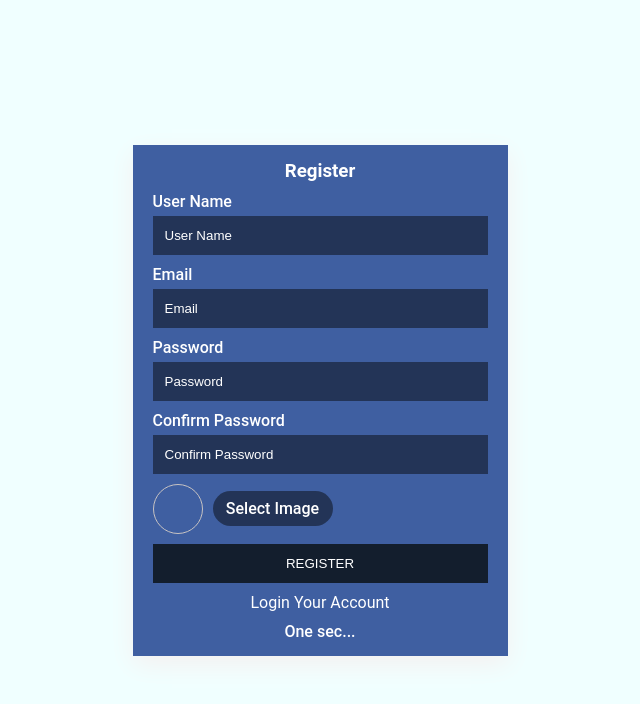
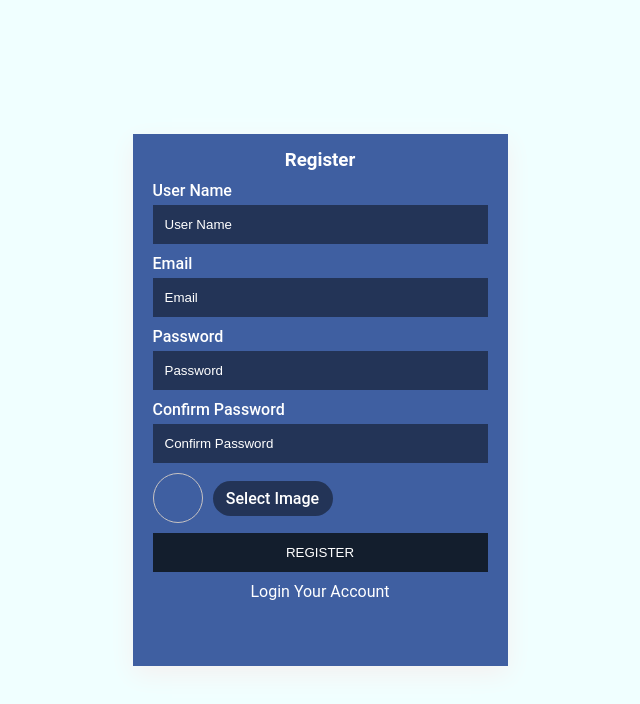
Before and after one commit to chihabSD/letsChat, a React (Create React App) app: page /register in a window 1280 px wide. Shown: the top 704 px of the page, without its empty margins (320-960 px from the left). Built offline with nearby package versions, Linux system fonts and the light colour scheme.

Commit message:
display error messages

```diff
--- a/package.json
+++ b/package.json
@@ -16,9 +16,11 @@
     "react-dom": "^18.2.0",
     "react-hot-toast": "^2.4.0",
     "react-icons": "^4.7.1",
+    "react-loader-spinner": "^5.3.4",
     "react-redux": "^8.0.5",
     "react-router-dom": "^6.8.1",
     "react-scripts": "5.0.1",
+    "react-toastify": "^9.1.1",
     "redux": "^4.2.1",
     "redux-thunk": "^2.4.2",
     "sass": "^1.58.1",
--- a/src/components/Register.js
+++ b/src/components/Register.js
@@ -3,10 +3,22 @@ import { Link, useNavigate } from "react-router-dom";
 import { useRedux } from "../hooks/useRedux";
 import { _register } from "../redux/actions/auth/register";
 import { clearRegistered } from "../redux/reducers/register";
+import { ToastContainer, toast } from "react-toastify";
+import { Circles, Oval } from "react-loader-spinner";
+
+import "react-toastify/dist/ReactToastify.css";
+import { clearError } from "../redux/reducers/error";
 const Register = () => {
+  const { loading, dispatch, error, registered } = useRedux();
+  const notify = () => toast.success("Registeration completed successfully");
+  const toastId = React.useRef(null);
   const navigate = useNavigate();
-  const { loading, dispatch, registered } = useRedux();
-  const fileInput = useRef(null);
+
+
+  const errorNotify = () =>toastId.current = toast.error(error, {closeOnClick:dispatch(clearError())});
+  const dismiss = () =>  toast.dismiss(toastId.current);
+
+
 
   const [loadImage, setLoadImage] = useState("");
   const [state, setState] = useState({
@@ -52,12 +64,23 @@ const Register = () => {
 
   useEffect(() => {
     if (registered) {
+      notify();
       setTimeout(() => {
         navigate("/login");
         dispatch(clearRegistered());
-      }, 2000);
+      }, 1000);
     }
   }, [registered]);
+  useEffect(() => {
+    if(error){
+      errorNotify()
+      // setTimeout(() => {
+
+      //   dismiss()
+      // }, 3000)
+
+    }
+  }, [error])
   return (
     <div className="register">
       <div className="card">
@@ -147,11 +170,31 @@ const Register = () => {
               </span>
             </div>
             <div className="form-group">
-              <span>
-                {!loading && <label htmlFor="image"> One sec...</label>}
-              </span>
+              <div className="loading">
+                {loading && (
+                  <>
+                    <div className="circle">
+                      <Oval
+                        height={20}
+                        width={80}
+                        color="#fff"
+                        wrapperStyle={{}}
+                        wrapperClass=""
+                        visible={true}
+                        ariaLabel="oval-loading"
+                        secondaryColor="#4fa94d"
+                        strokeWidth={2}
+                        strokeWidthSecondary={2}
+                      />
+                    </div>
+                    <span>One sec....</span>
+                  </>
+                )}
+              </div>
             </div>
           </form>
+      {/* <button onClick={dismiss}>Dismiss</button> */}
+          <ToastContainer />
         </div>
       </div>
     </div>
--- a/src/redux/actions/auth/register.js
+++ b/src/redux/actions/auth/register.js
@@ -12,7 +12,10 @@ export const _register = (details) => {
       dispatch(clearLoading());
     } catch (error) {
       dispatch(setError(error.response.data.message));
-      console.log(error.response.data.message);
+      setTimeout(() => {
+
+      dispatch(clearLoading());
+      }, 1000)
     }
   };
 };
--- a/src/sass/components/_register.scss
+++ b/src/sass/components/_register.scss
@@ -14,6 +14,20 @@
         }
         .card-body{
             .form-group{
+                .loading {
+                    // background-color: white;
+                    height: 30px;
+                    margin-top: 10px;
+                    align-items: center;
+                    display: flex;
+                    text-align: center;
+                    color: white;
+                    justify-content: center;
+                    .circle {
+                        width: 40px;
+                    }
+
+                }
                 .form-control{
                     color: #fff;
                 }
```
Also changed, not shown: 1 other file (tests, documents, lock files or other folders).
